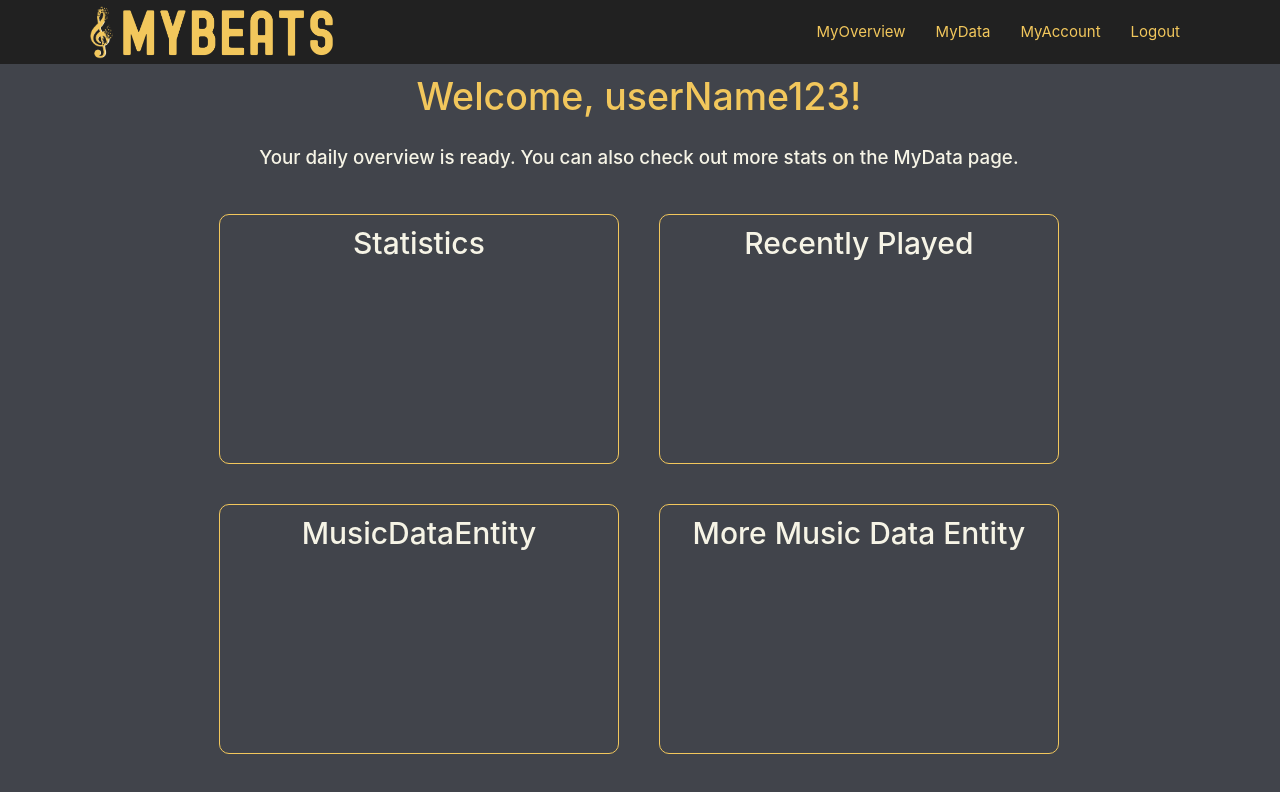
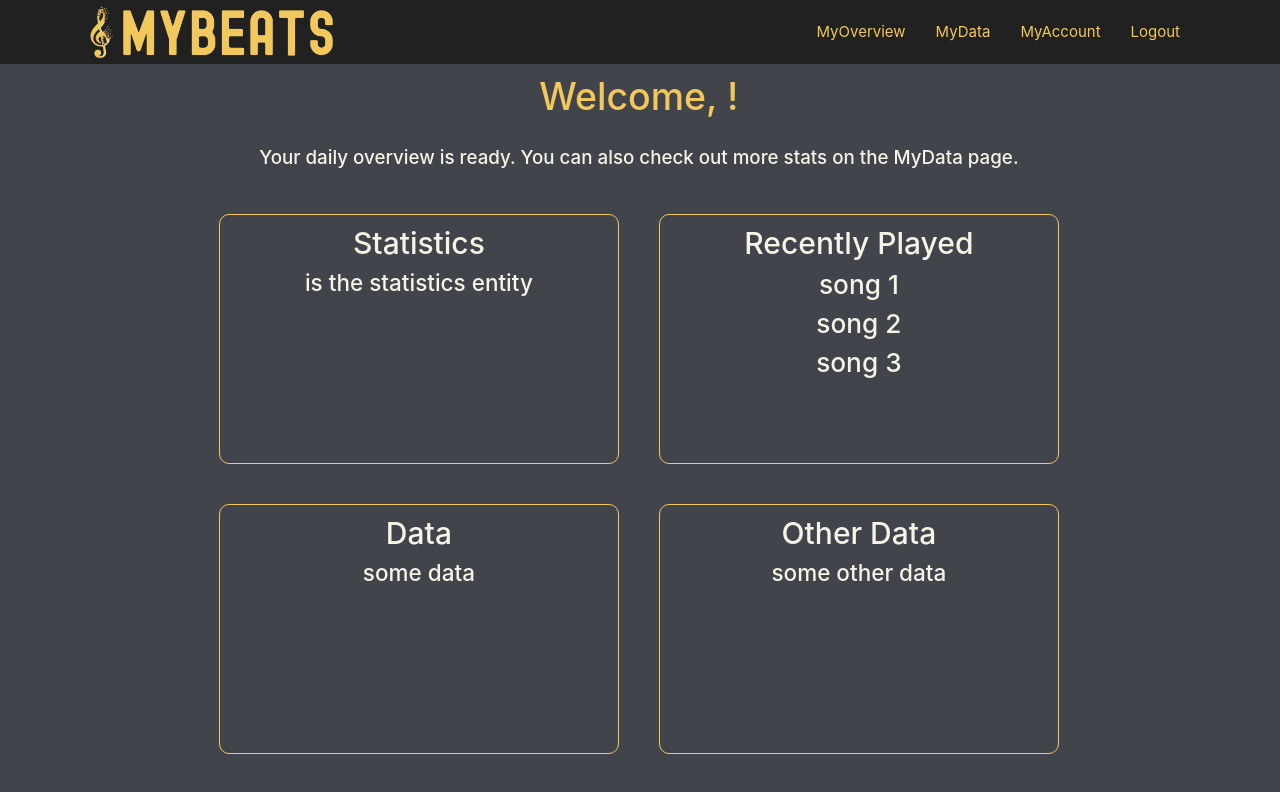
Before and after one commit to TheNightviz/MyBeats, a React (Create React App) app in the folder my-beats/: page /OverView in a window 1280 px wide. Shown: the top 792 px of the page. Built offline with nearby package versions, Linux system fonts and the light colour scheme; no server answers.

Commit message:
refactored entities

```diff
--- a/my-beats/src/components/Overview/Entity.js
+++ b/my-beats/src/components/Overview/Entity.js
@@ -2,12 +2,71 @@ import React from 'react';
 import overviewStyle from '../../css/overview.css';
 
 
-function Entity(props) {
-    return <h2 class='entityContainer'> {props.name} </h2>
+class StatisticsEntity extends React.Component {
+    constructor(props) {
+      super(props);
+      this.name = props.name;
+    }
+
+    render() {
+      return (
+            <div class='entityContainer'>
+              <h2>{this.name}</h2>
+              <h4> is the statistics entity </h4>
+            </div>
+      );
+    }
+}
+
+class RecentlyPlayedEntity extends React.Component {
+    constructor(props) {
+      super(props);
+      this.name = props.name;
+    }
+
+    render() {
+      return (
+            <div class='entityContainer'>
+              <h2> {this.name} </h2>
+              <h3> song 1 </h3>
+              <h3> song 2 </h3>
+              <h3> song 3 </h3>
+            </div>
+      );
+    }
+}
+
+class DataEntity extends React.Component {
+    constructor(props) {
+      super(props);
+      this.name = props.name;
+    }
+
+    render() {
+      return (
+            <div class='entityContainer'>
+              <h2>{this.name}</h2>
+              <h4> some data </h4>
+            </div>
+      );
+    }
+}
+
+class OtherDataEntity extends React.Component {
+    constructor(props) {
+      super(props);
+      this.name = props.name;
+    }
+
+    render() {
+      return (
+            <div class='entityContainer'>
+              <h2>{this.name}</h2>
+              <h4> some other data </h4>
+            </div>
+      );
+    }
 }
 
 
-
-
-
-export default Entity;
+export { StatisticsEntity, RecentlyPlayedEntity, DataEntity, OtherDataEntity }
--- a/my-beats/src/components/Overview/OverViewData.js
+++ b/my-beats/src/components/Overview/OverViewData.js
@@ -1,24 +1,41 @@
 import React from 'react';
-import Entity from './Entity.js';
 import overviewStyle from '../../css/overview.css';
+
+const { StatisticsEntity, RecentlyPlayedEntity, DataEntity, OtherDataEntity } = require('./Entity.js');
 
 
 const OverViewData = () => {
     return (
        <div class="overviewPageContainer">
-           <h1 class="overviewHeader"> Welcome, userName123! </h1>
+           <h1 class="overviewHeader"> Welcome, { getSpotifyUsername().display_name }! </h1>
            <h5 class="overviewHeader" id="headersubtext"> Your daily overview is ready.
             You can also check out more stats on the <a id="mydatalink" href='/MyData'>MyData page</a>.</h5>
            <div class="overviewEntitiesContainer">
-             <Entity name="Statistics" />
-             <Entity name="Recently Played" />
-             <Entity name="MusicDataEntity" />
-             <Entity name="More Music Data Entity" />
+             <StatisticsEntity name="Statistics" />
+             <RecentlyPlayedEntity name="Recently Played" />
+             <DataEntity name="Data" />
+             <OtherDataEntity name="Other Data" />
            </div>
        </div>
     );
 }
-//should be just <Entity title="Stats" />
+
+function getSpotifyUsername () {
+    var userAccessToken = localStorage.getItem('spotifyToken');
+    var getRequest = 'https://api.spotify.com/v1/me/';
+    // API endpoint
+    var userProfileData = fetch(getRequest, {
+        headers: {'Authorization': 'Bearer ' + userAccessToken}
+    }).then(response => response.json()).then((data) => {
+        console.log("user profile data:")
+        console.log(data);
+        return data;
+    })
+    console.log("data:" + userProfileData);
+    var userProfileName = userProfileData["display_name"];
+    console.log("name " + userProfileName);
+    return userProfileData;
+}
 
 //Gets users top artists
 function getTopArtists() {
```
